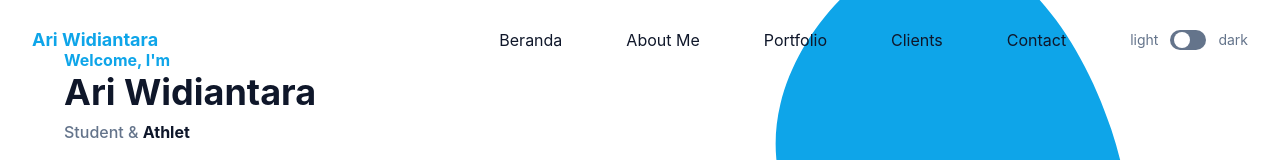
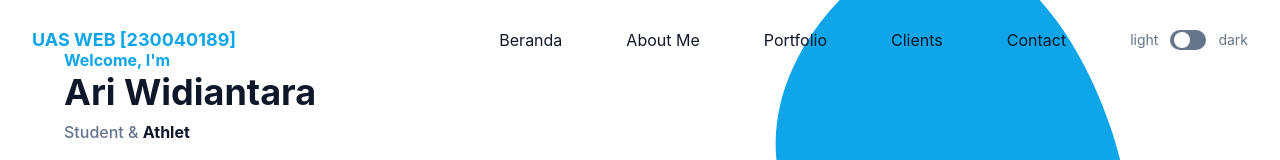
Before and after one commit to ariwidiantara1/portfolio2.github.io, a plain HTML site: page index.html in a window 1280 px wide. Shown: the top 160 px of the page. Drawn offline with nearby package versions, Linux system fonts and the light colour scheme.

Commit message:
index.html

```diff
--- a/index.html
+++ b/index.html
@@ -101,7 +101,7 @@
       <div class="container">
         <div class="flex items-center justify-between relative">
           <div class="px-4">
-            <a href="https://github.com/ariwidiantara1/" target="_blank" class="font-bold text-lg text-sky block py-5">Ari Widiantara</a>
+            <a href="https://github.com/ariwidiantara1/" target="_blank" class="font-bold text-lg text-sky block py-5">UAS WEB [230040189]</a>
           </div>
           <div class="flex items-center px-4">
             <button id="hamburger" name="hamburger" type="button" class="block absolute right-4 lg:hidden">
```
